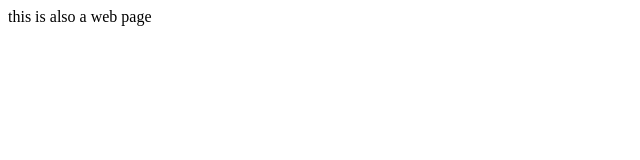
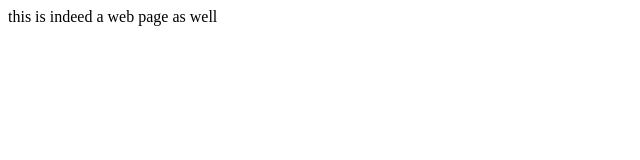
Before and after one commit to uchicago-library/ac-website, a plain HTML site: page index.html in a window 1280 px wide. Shown: the full height of the page, 0-640 px from the left. Drawn offline with Linux system fonts and the light colour scheme.

Commit message:
a third change

```diff
--- a/index.html
+++ b/index.html
@@ -1,5 +1,5 @@
 <html>
     <body>
-	this is also a web page
+	this is indeed a web page as well
     </body>
 </html>
```
